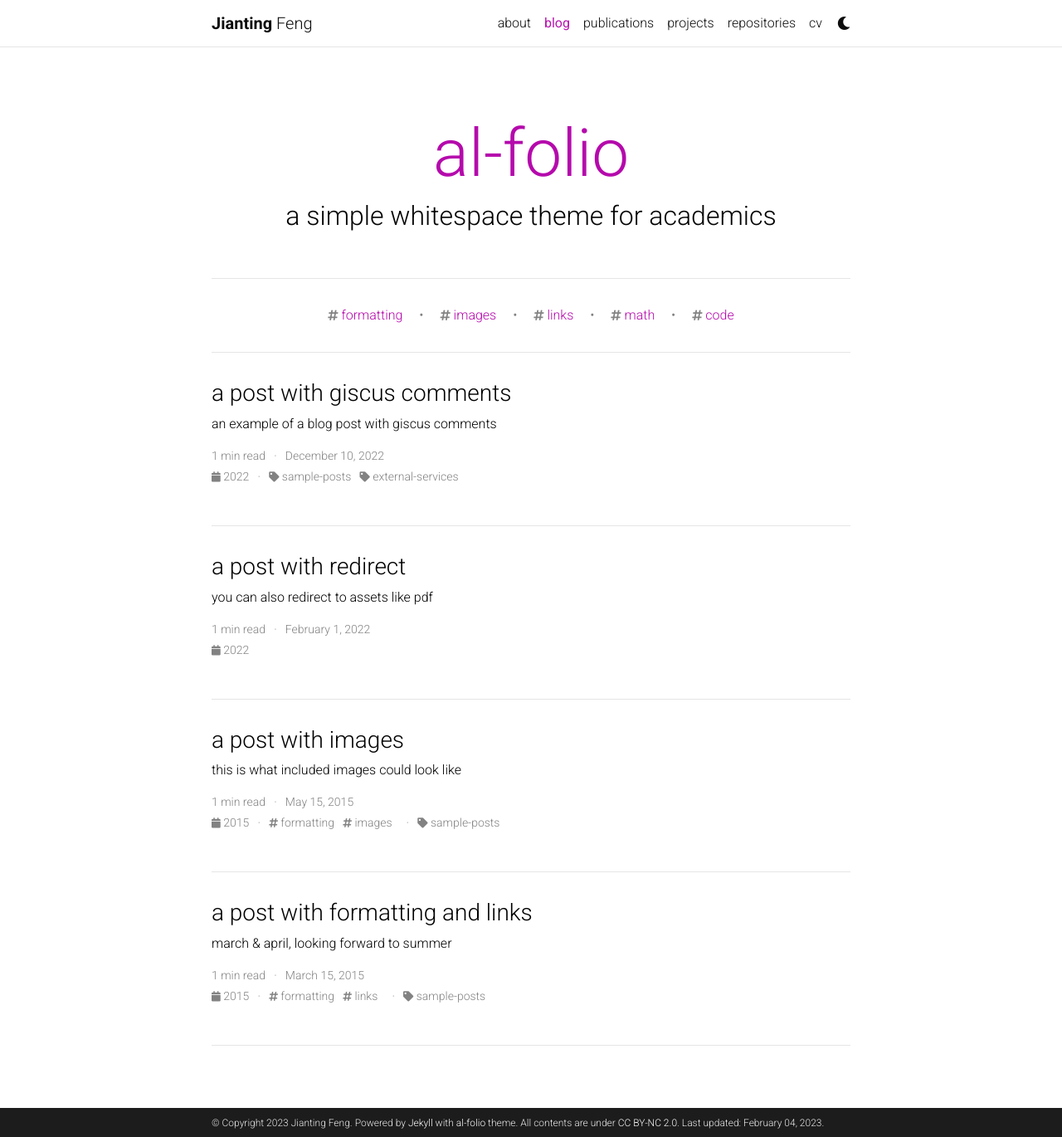
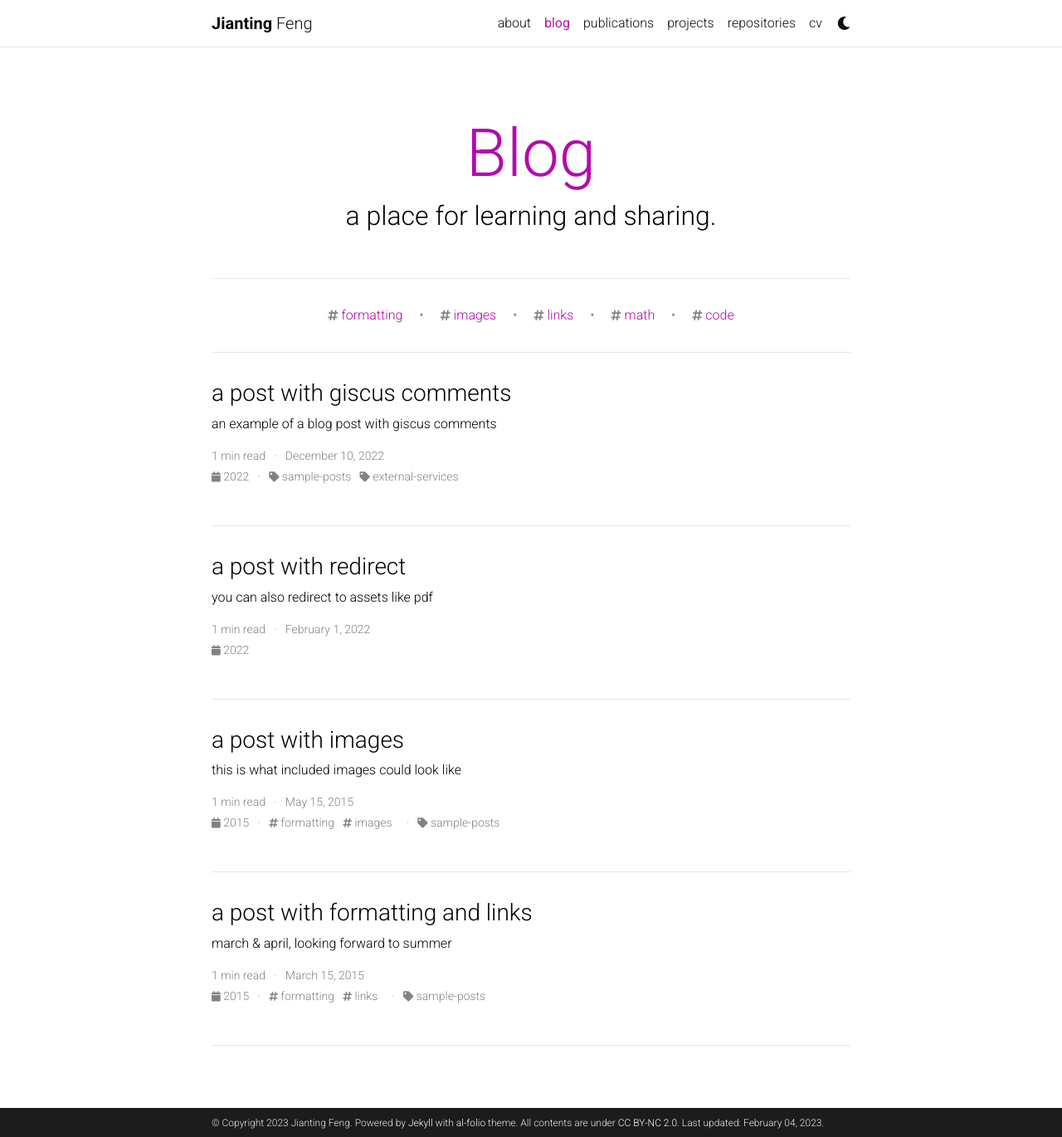
Before and after one commit to JiantingFeng/JiantingFeng.github.io, a Jekyll site: the page built from blog/index.html, in a window 1280 px wide and 1370 px high. Shown: the whole window at 83% size. Built offline with Jekyll 4.4.1, drawn with Linux system fonts in a browser that asks for light colours; the list of posts is cut into pages by our own code; comment, search, counter and statistics services are not loaded; a style sheet for code colours, icons or effects is not loaded.

Commit message:
change blog title and description

```diff
--- a/_config.yml
+++ b/_config.yml
@@ -113,9 +113,9 @@
 # Blog
 # -----------------------------------------------------------------------------
 
-blog_name: al-folio # blog_name will be displayed in your blog page
+blog_name: Blog # blog_name will be displayed in your blog page
 blog_nav_title: blog # your blog must have a title for it to be displayed in the nav bar
-blog_description: a simple whitespace theme for academics
+blog_description: a place for learning and sharing.
 permalink: /blog/:year/:title/
 
 # Pagination
```
